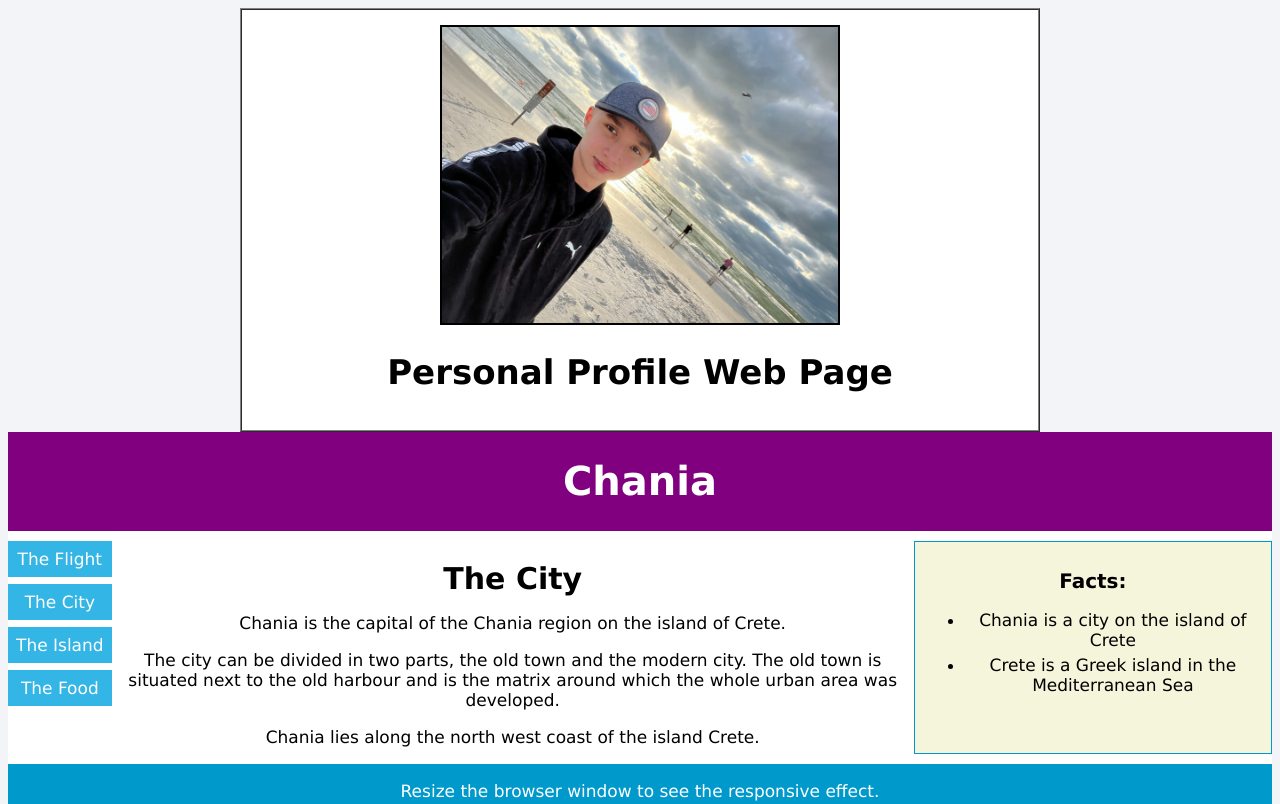
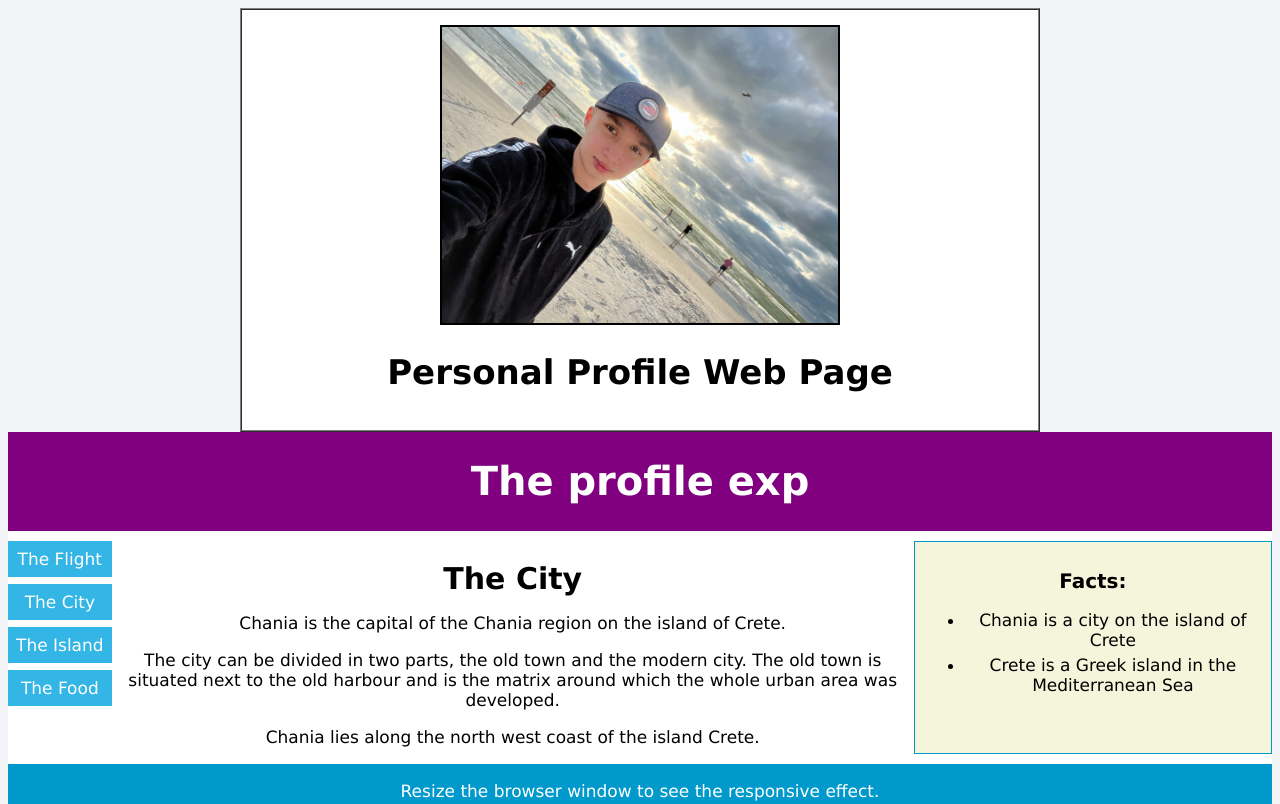
Before and after one commit to EndDepthGames/WEBPROG-CS251_IT253-html-lessons, a plain HTML site: page introduction/index.html in a window 1280 px wide. Shown: the top 804 px of the page. Drawn offline with Linux system fonts and the light colour scheme.

Commit message:
Update header text in introduction page

```diff
--- a/introduction/index.html
+++ b/introduction/index.html
@@ -21,7 +21,7 @@
 
 <div class="grid-container">
 
-<div class="header"><h1>Chania</h1></div>
+<div class="header"><h1>The profile exp</h1></div>
 
 <div class="menu">
   <ul>
```
